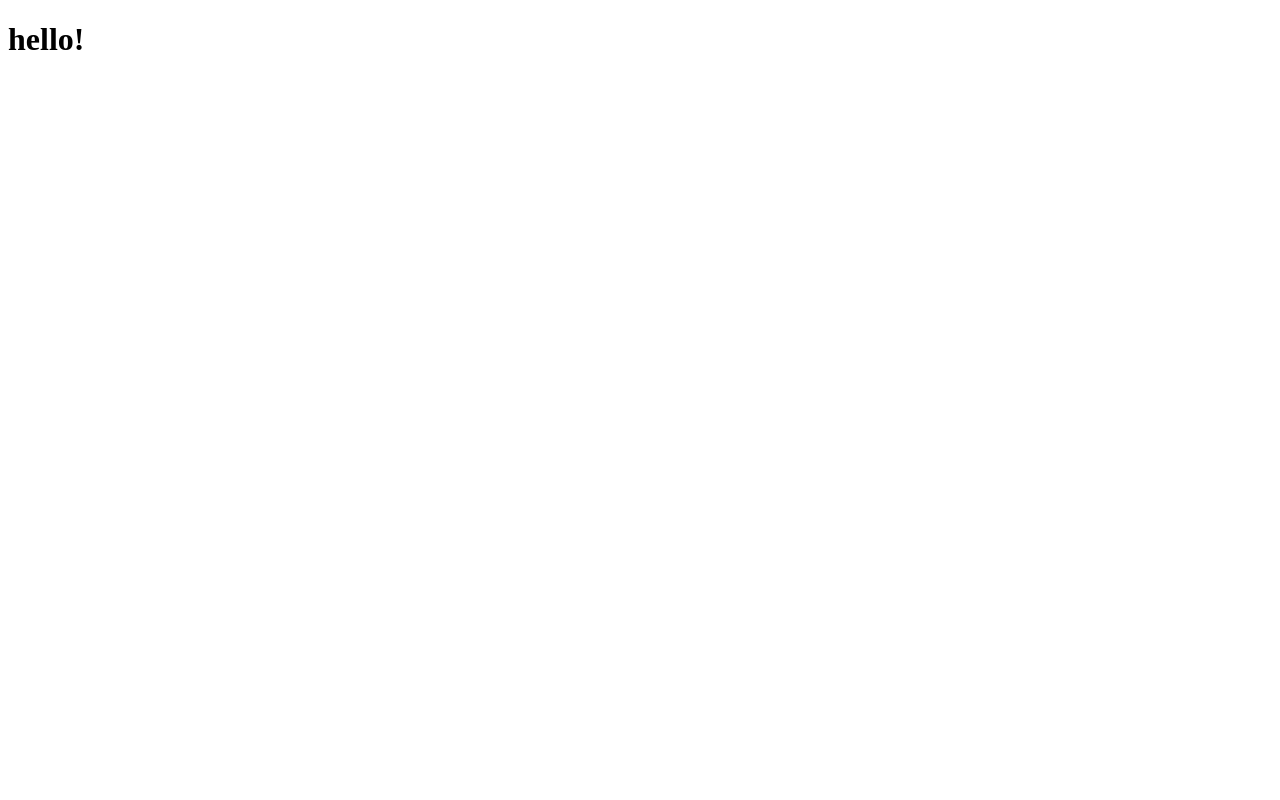
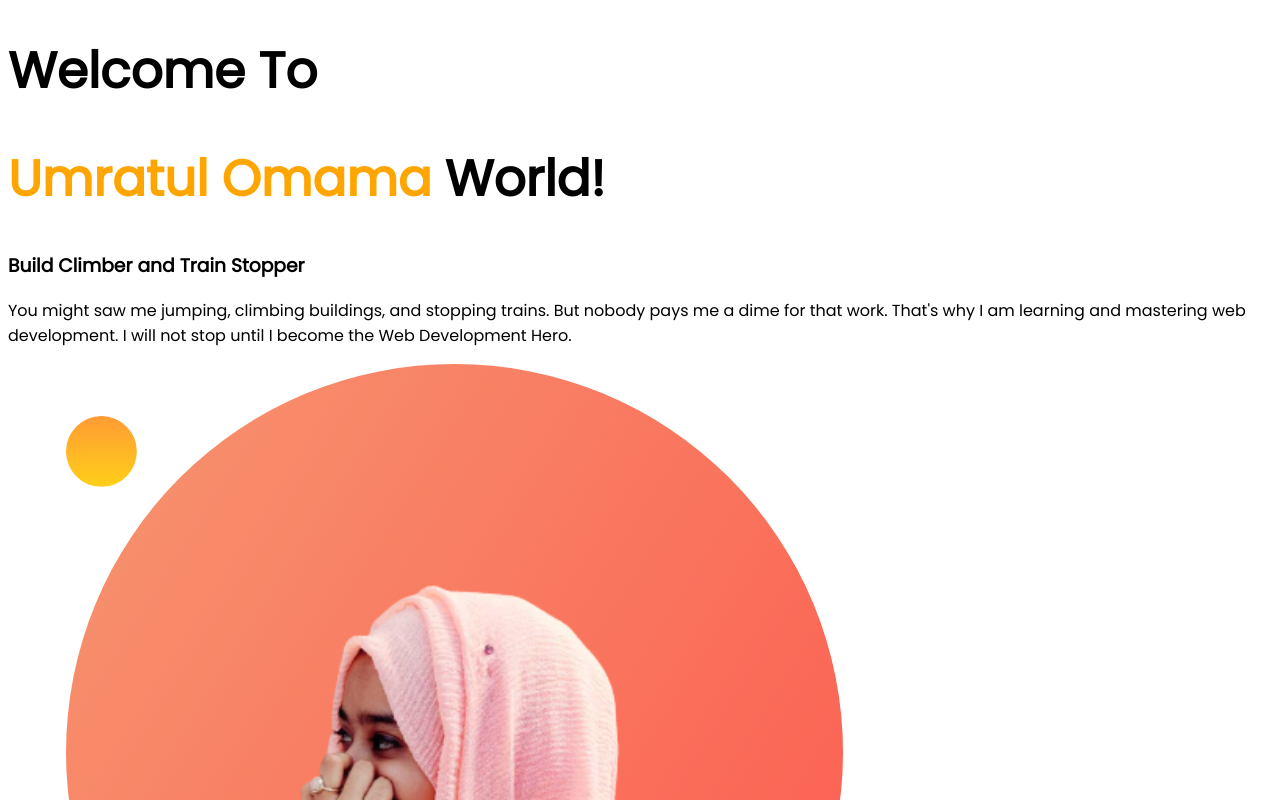
Before and after one commit to Umratul/developer-portfolio, a plain HTML site: page index.html in a window 1280 px wide. Shown: the top 800 px of the page. Drawn offline with Linux system fonts and the light colour scheme.

Commit message:
pic added

```diff
--- a/index.html
+++ b/index.html
@@ -5,9 +5,16 @@
     <meta http-equiv="X-UA-Compatible" content="IE=edge">
     <meta name="viewport" content="width=device-width, initial-scale=1.0">
     <title>Omama Portfolio</title>
+    <link rel="preconnect" href="https://fonts.googleapis.com">
+<link rel="preconnect" href="https://fonts.gstatic.com" crossorigin>
+<link href="https://fonts.googleapis.com/css2?family=Poppins&display=swap" rel="stylesheet">
     <link rel="stylesheet" href="style.css">
 </head>
 <body>
-    <h1>hello!</h1>
+    <h1>Welcome To</h1>
+    <h1><span class="orange">Umratul Omama</span> World!</h1>
+    <h3>Build Climber and Train Stopper</h3>
+    <p>You might saw me jumping, climbing buildings, and stopping trains. But nobody pays me a dime for that work. That's why I am learning and mastering web development. I will not stop until I become the Web Development Hero.</p>
+   <img src="images/omama-pic-with-bg.png" alt="omama-pic1">
 </body>
 </html>
--- a/style.css
+++ b/style.css
@@ -0,0 +1,10 @@
+body{
+    font-family: 'Poppins', sans-serif;
+
+}
+h1{
+    font-size: 50px;
+}
+.orange{
+    color:orange;
+}
```
Also changed, not shown: images/dream-bg.png (added), images/exp-bg.png (added), images/jhankar.png (added), images/jhankar2.png (added), images/my-bg.png (added), images/my-bg2.png (added), images/omama-pic-with-bg.png (added), images/top-banner.png (added), showoff/IMG_20190610_202655.jpg (added), showoff/IMG_20191101_152119.jpg (added).
